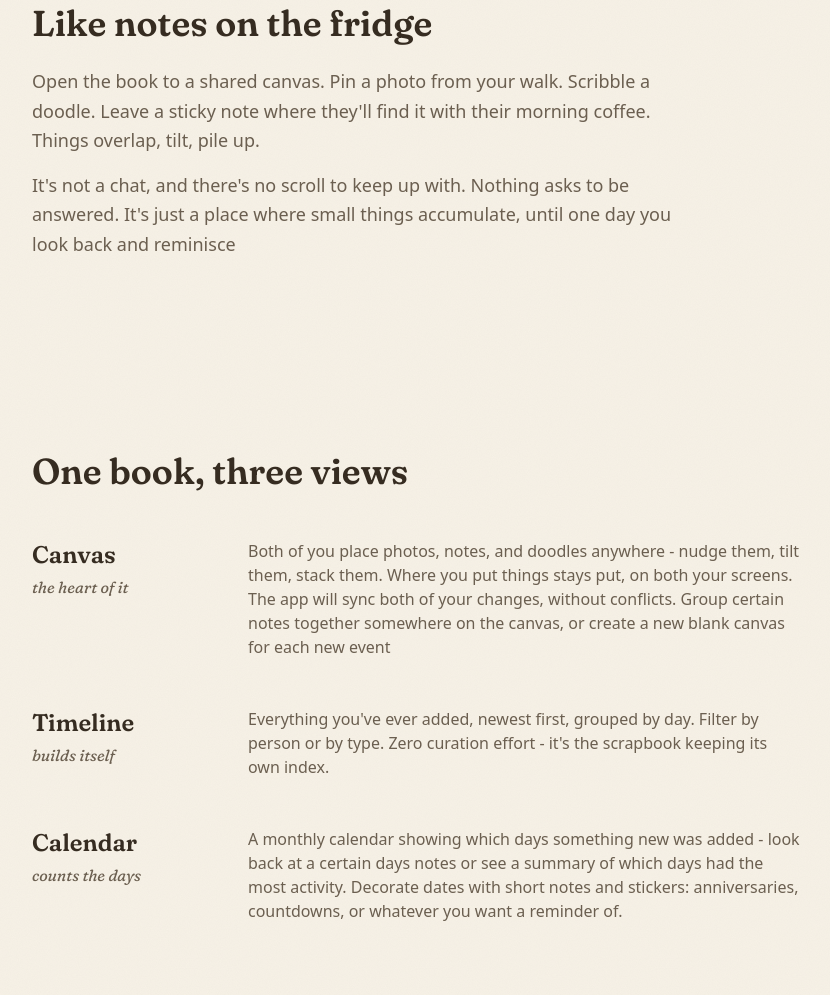
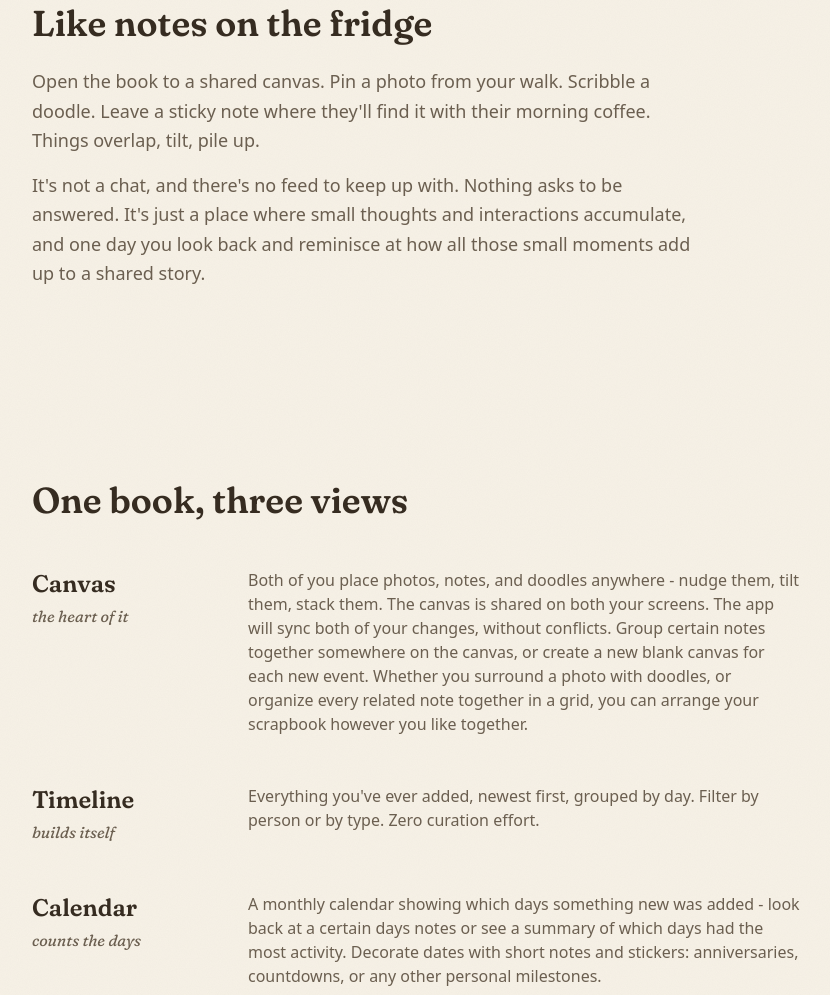
Before and after one commit to BrannyB/our-yohang-website, a website: page index.html in a window 1280 px wide. Shown: the part 757-1752 px from the top of the page, without its empty margins (56-886 px from the left). Drawn offline with Linux system fonts and the light colour scheme.

Commit message:
grammar is hard

```diff
--- a/index.html
+++ b/index.html
@@ -97,9 +97,9 @@
           it with their morning coffee. Things overlap, tilt, pile up.
         </p>
         <p class="mt-4 text-lg/relaxed text-ink-soft">
-          It's not a chat, and there's no scroll to keep up with. Nothing
-          asks to be answered. It's just a place where small things
-          accumulate, until one day you look back and reminisce
+          It's not a chat, and there's no feed to keep up with. Nothing
+          asks to be answered. It's just a place where small thoughts and interactions
+          accumulate, and one day you look back and reminisce at how all those small moments add up to a shared story.
         </p>
       </div>
     </section>
@@ -117,7 +117,7 @@
           <p class="text-ink-soft">
             Both of you place
             photos, notes, and doodles anywhere - nudge them, tilt them,
-            stack them. Where you put things stays put, on both your screens. The app will sync both of your changes, without conflicts. Group certain notes together somewhere on the canvas, or create a new blank canvas for each new event
+            stack them. The canvas is shared on both your screens. The app will sync both of your changes, without conflicts. Group certain notes together somewhere on the canvas, or create a new blank canvas for each new event. Whether you surround a photo with doodles, or organize every related note together in a grid, you can arrange your scrapbook however you like together.
           </p>
         </div>
 
@@ -128,8 +128,7 @@
           </div>
           <p class="text-ink-soft">
             Everything you've ever added, newest first, grouped by day.
-            Filter by person or by type. Zero curation effort - it's the
-            scrapbook keeping its own index.
+            Filter by person or by type. Zero curation effort.
           </p>
         </div>
 
@@ -140,8 +139,7 @@
           </div>
           <p class="text-ink-soft">
             A monthly calendar showing which days something new was added - look back at a certain days notes or see a summary of which days had the most activity.
-            Decorate dates with short notes and
-            stickers: anniversaries, countdowns, or whatever you want a reminder of.
+            Decorate dates with short notes and stickers: anniversaries, countdowns, or any other personal milestones.
           </p>
         </div>
       </div>
```
